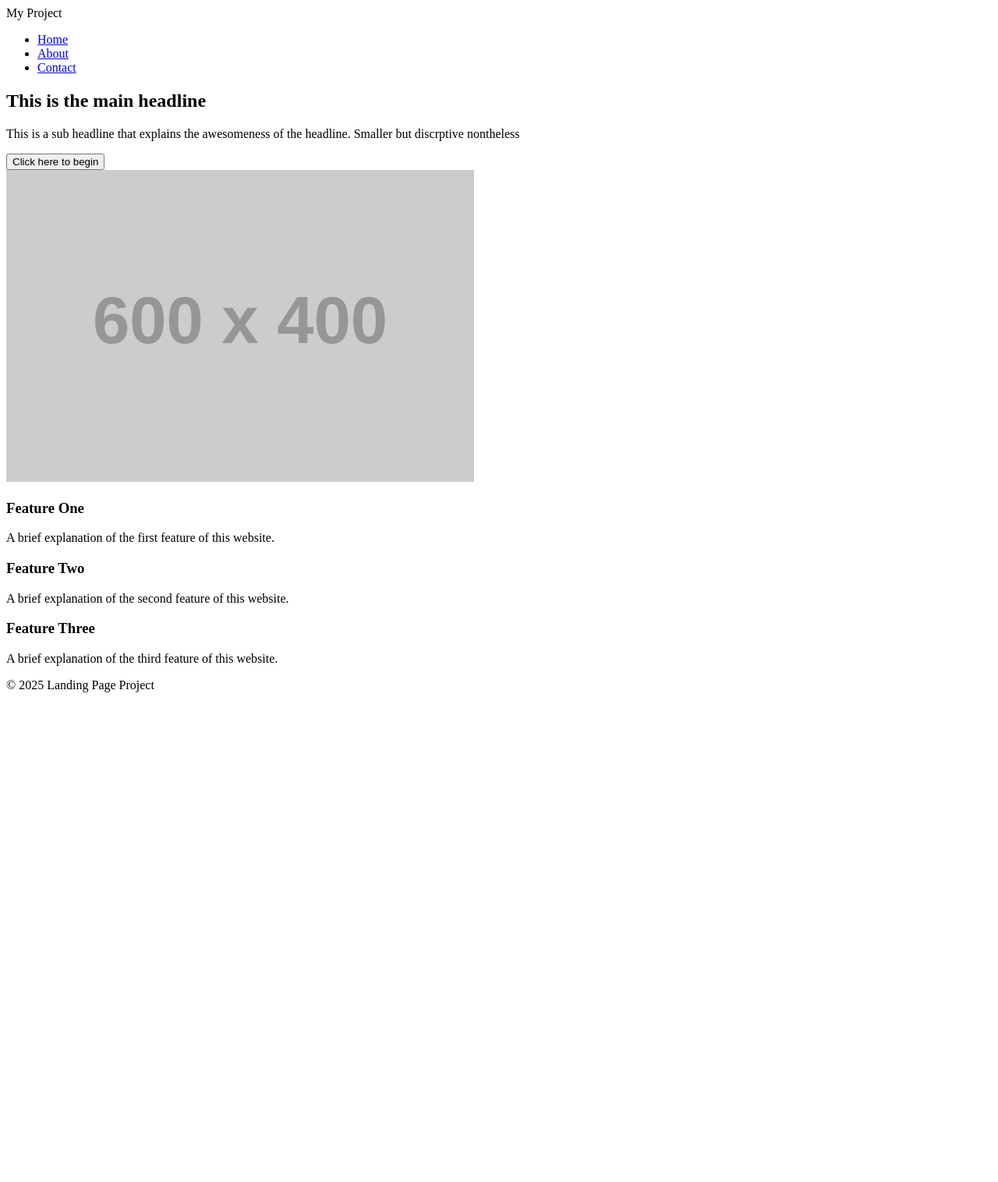
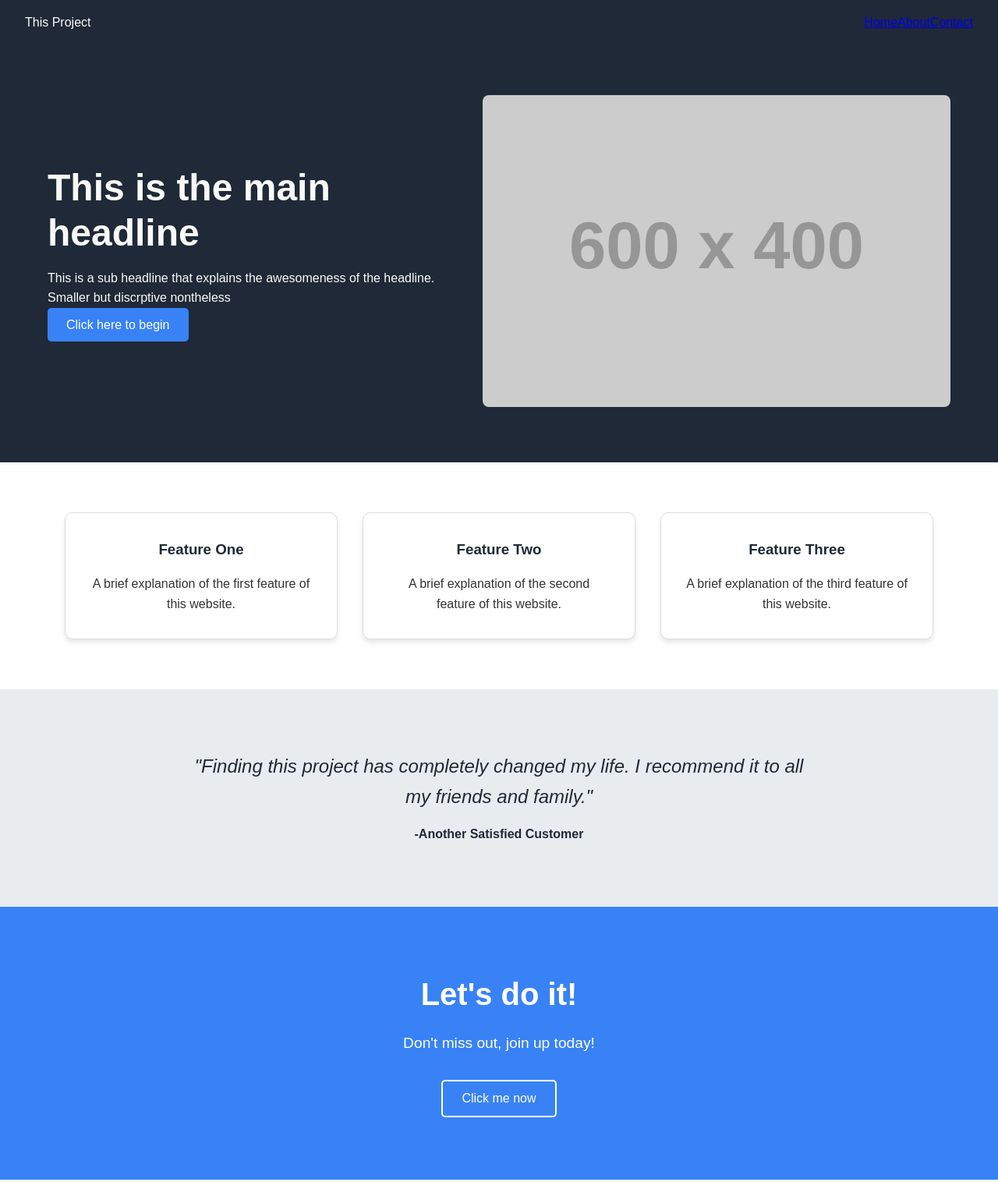
Before and after one commit to MEthridge902003/landing-page, a plain HTML site: page index.html in a window 1280 px wide. Shown: the top 1516 px of the page at 78% size. Before the commit the page ends 904 px from the top, so only its background shows below. Drawn offline with Linux system fonts and the light colour scheme; placeholder pictures from the web are drawn by us.

Commit message:
Complete style.css page

```diff
--- a/index.html
+++ b/index.html
@@ -9,7 +9,7 @@
 <body>
     <header>
       <nav>
-        <div class="logo">My Project</div>
+        <div class="logo">This Project</div>
         <ul>
             <li><a href="#">Home</a></li>
             <li><a href="#">About</a></li>
@@ -42,6 +42,17 @@
                 <p>A brief explanation of the third feature of this website.</p>
                 </div>
         </section>
+        <section class="testimonial">
+            <div class="testimonial-content">
+                <p class="quote">"Finding this project has completely changed my life. I recommend it to all my friends and family."</p>
+                <p class="author">-Another Satisfied Customer</p>
+            </div>
+        </section>
+        <section class="cta-bottom">
+            <h2>Let's do it!</h2>
+            <p>Don't miss out, join up today!</p>
+            <button type="button">Click me now</button>
+        </section>
     </main>
     <footer>
         <p>&copy; 2025 Landing Page Project</p>
--- a/style.css
+++ b/style.css
@@ -0,0 +1,122 @@
+* {
+    margin: 0;
+    padding: 0;
+    box-sizing: border-box;
+}
+body {
+    font-family:  sans-serif, arial;
+    line-height: 1.6;
+    background-color: #f4f4f4;
+    color: #333;
+}
+header {
+    background-color:#1f2937;
+    color:#f9faf8;
+    padding: 1rem 2rem;
+}
+nav {
+    display: flex;
+    justify-content: space-between;
+    align-items: center;
+}
+nav ul {
+    list-style: none;
+    display: flex;
+}
+nav li {
+    color:white;
+    text-decoration:none;
+}
+.hero {
+    display:flex;
+    align-items:center;
+    justify-content:space-around;
+    padding:4rem 2rem;
+    background-color:#1f2937;
+    color:#f9faf8;
+    min-height:60vh;
+}
+.hero-content {
+    max-width:500px;
+}
+.hero-content h1 {
+    font-size: 3rem;
+    margin-bottom: 1rem;
+    line-height:1.2;
+}
+.hero-image img {
+    max-width:100%;
+    height:auto;
+    border-radius:8px;
+}
+button {
+    padding:0.8rem 1.5rem;
+    background-color:#3882f6;
+    color:white;
+    border:none;
+    border-radius:5px;
+    cursor:pointer;
+    font-size:1rem;
+}
+.features {
+    display: flex;
+    justify-content: center;
+    padding: 4rem 2rem;
+    gap:2rem;
+    background-color: white;
+}
+.feature-item {
+    background:#fff;
+    padding:2rem;
+    border-radius:10px;
+    border:1px solid #ddd;
+    text-align:center;
+    flex:1;
+    max-width: 350px;
+    box-shadow: 0 4px 6px rgba(0,0,0,0.1);
+}
+.feature-item h3 {
+    margin-bottom:1rem;
+    color:#1f2937;
+}
+footer {
+    background-color:#1f2937;
+    color:#f9faf8;
+    text-align:center;
+    padding:2rem;
+    margin-top:2rem;
+}
+.testimonial {
+    background-color:#e9ecef;
+    padding:5rem 2rem;
+    text-align:center;
+}
+.quote {
+    font-style:italic;
+    font-size:1.5rem;
+    margin:0 auto 1rem;
+    color:#1f2937;
+    max-width:800px;
+}
+.author {
+    font-weight:bold;
+    color:#1f2937;
+}
+.cta-bottom {
+    padding:5rem 2rem;
+    text-align:center;
+    background-color:#3882f6;
+    color:white;
+}
+.cta-bottom h2 {
+    font-size:2.5rem;
+    margin-bottom:1rem;
+}
+.cta-bottom p {
+    font-size:1.2rem;
+    margin-bottom:2rem;
+}
+.cta-bottom button {
+    border:2px solid white;
+    color:white;
+}
```
